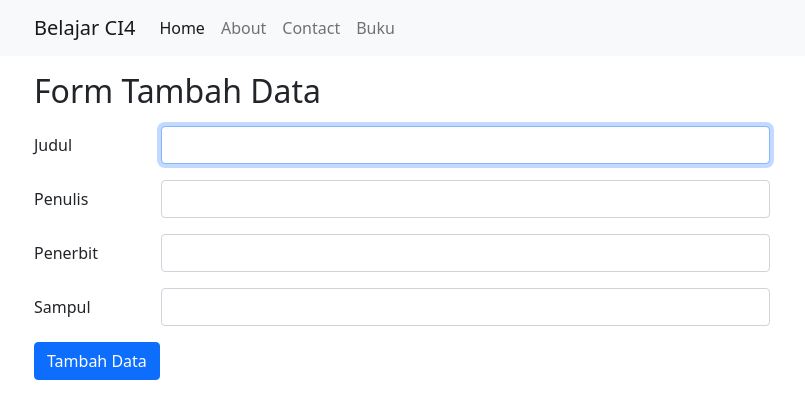
After one commit to maulanasarowis/ci4app, a CodeIgniter 4 app: template app/Views/buku/create.php in a window 1280 px wide. The commit adds this page. Shown: the top 419 px of the page, without its empty margins (48-853 px from the left). Run offline with PHP 8.4 and a stand-in for CodeIgniter, Linux system fonts and the light colour scheme; the template is opened without the code that fills it, so the values that code supplies are empty; some libraries are stand-ins or nearby versions.

Commit message:
insert data

```diff
--- a/app/Config/Routes.php
+++ b/app/Config/Routes.php
@@ -33,7 +33,8 @@ $routes->setAutoRoute(true);
 // route since we don't have to scan directories.
 // $routes->get('/', 'Home::index'); //default
 $routes->get('/', 'Pages::index');
-$routes->get('/buku/(:segment)', 'Buku::detail/$1');
+$routes->get('/buku/create', 'Buku::create');
+$routes->get('/buku/(:any)', 'Buku::detail/$1');
 
 /*
  * --------------------------------------------------------------------
--- a/app/Models/BukuModel.php
+++ b/app/Models/BukuModel.php
@@ -8,6 +8,7 @@ class BukuModel extends Model
 {
     protected $table = 'buku';
     protected $useTimestamp = true;
+    protected $allowedFields = ['judul', 'slug', 'penulis', 'penerbit', 'sampul'];
 
     public function getBuku($slug = false)
     {
--- /dev/null
+++ b/app/Views/buku/create.php
@@ -0,0 +1,39 @@
+<?= $this->extend('layout/template'); ?>
+
+<?= $this->section('content'); ?>
+    <div class="container">
+        <div class="row">
+            <div class="col-8">
+                <h2 class="my-3">Form Tambah Data</h2>
+                <form action="/buku/save" method="POST">
+                <?= csrf_field(); ?>
+                    <div class="row mb-3">
+                        <label for="judul" class="col-sm-2 col-form-label">Judul</label>
+                        <div class="col-sm-10">
+                        <input type="text" class="form-control" id="judul" name="judul" autofocus>
+                        </div>
+                    </div>
+                    <div class="row mb-3">
+                        <label for="penulis" class="col-sm-2 col-form-label">Penulis</label>
+                        <div class="col-sm-10">
+                        <input type="text" class="form-control" id="penulis" name="penulis">
+                        </div>
+                    </div>
+                    <div class="row mb-3">
+                        <label for="penerbit" class="col-sm-2 col-form-label">Penerbit</label>
+                        <div class="col-sm-10">
+                        <input type="text" class="form-control" id="penerbit" name="penerbit">
+                        </div>
+                    </div>
+                    <div class="row mb-3">
+                        <label for="sampul" class="col-sm-2 col-form-label">Sampul</label>
+                        <div class="col-sm-10">
+                        <input type="text" class="form-control" id="sampul" name="sampul">
+                        </div>
+                    </div>
+                    <button type="submit" class="btn btn-primary">Tambah Data</button>
+                    </form>
+            </div>
+        </div>
+    </div>
+<?= $this->endSection(); ?>
--- a/app/Views/buku/detail.php
+++ b/app/Views/buku/detail.php
@@ -1,4 +1,4 @@
-<?= $this->extend('layout/template.php'); ?>
+<?= $this->extend('layout/template'); ?>
 
 <?= $this->section('content'); ?>
     <div class="container">
--- a/app/Views/buku/index.php
+++ b/app/Views/buku/index.php
@@ -1,10 +1,14 @@
-<?= $this->extend('layout/template.php'); ?>
+<?= $this->extend('layout/template'); ?>
 
 <?= $this->section('content'); ?>
 <div class="container">
     <div class="row">
         <div class="col">
             <h1>Daftar Buku</h1>
+            <a href="/buku/create" class="btn btn-primary mb-3">Tambah Data Buku</a>
+            <?php if (session()->getFlashdata('pesan')) : ?>
+            <div class="alert alert-success" role="alert"><?= session()->getFlashdata('pesan'); ?></div>
+            <?php endif; ?>
             <table class="table">
                 <thead>
                     <tr>
--- a/app/Views/pages/about.php
+++ b/app/Views/pages/about.php
@@ -1,4 +1,4 @@
-<?= $this->extend('layout/template.php'); ?>
+<?= $this->extend('layout/template'); ?>
 
 <?= $this->section('content'); ?>
 <div class="container">
--- a/app/Views/pages/contact.php
+++ b/app/Views/pages/contact.php
@@ -1,4 +1,4 @@
-<?= $this->extend('layout/template.php'); ?>
+<?= $this->extend('layout/template'); ?>
 
 <?= $this->section('content'); ?>
     <div class="container">
--- a/app/Views/pages/home.php
+++ b/app/Views/pages/home.php
@@ -1,4 +1,4 @@
-<?= $this->extend('layout/template.php'); ?>
+<?= $this->extend('layout/template'); ?>
 
 <?= $this->section('content'); ?>
 <div class="container">
```
Also changed, not shown: app/Controllers/Buku.php (+31 -1 lines).
